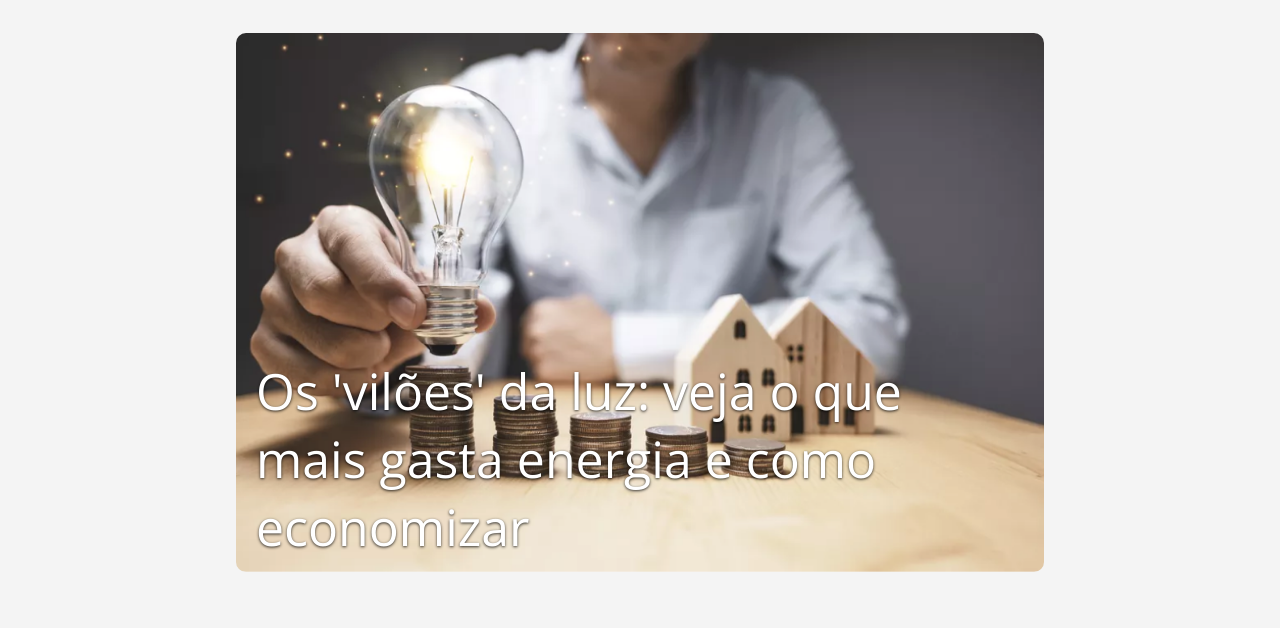
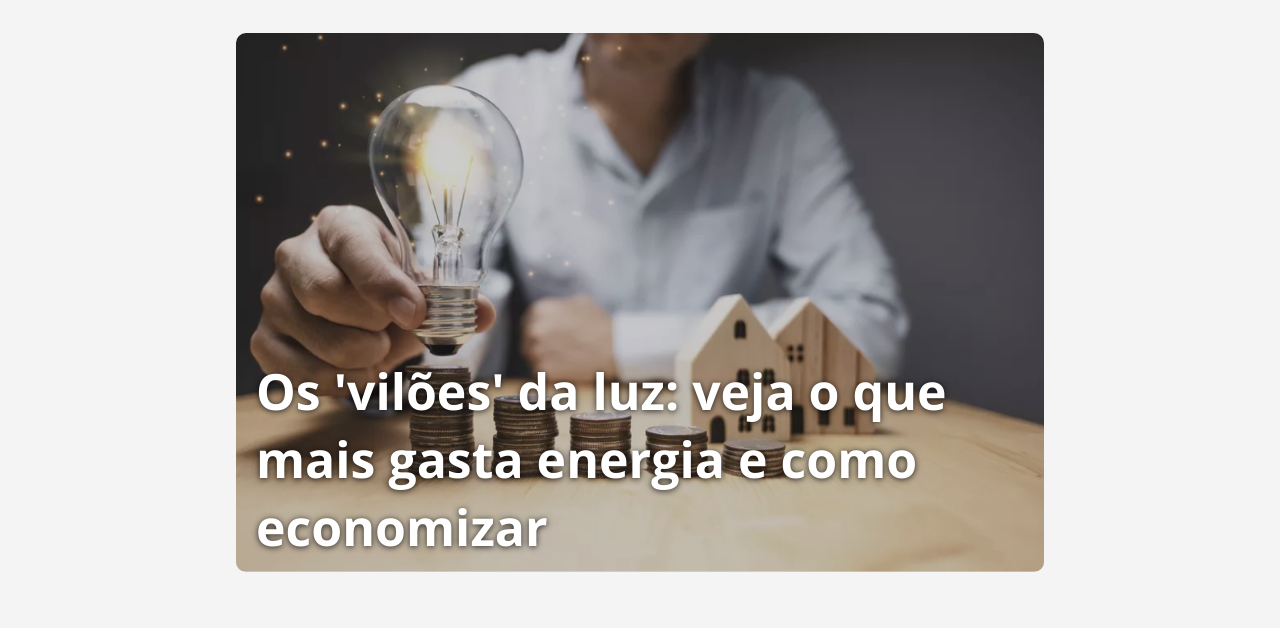
Before and after one commit to 0XxMxX0/pagina_de_conteudo, a plain HTML site: page index.html in a window 1280 px wide. Shown: the part 118-746 px from the top of the page. Drawn offline with nearby package versions, Linux system fonts and the light colour scheme.

Commit message:
Atualização | 2.3.9
Correções de Bugs.

```diff
--- a/styleIndex.css
+++ b/styleIndex.css
@@ -107,6 +107,7 @@ header {
 }
 #content-important img{
     overflow: hidden;
+    filter: brightness(80%);
     border-radius: 10px;
 }
 #content-description{
@@ -117,8 +118,9 @@ header {
     transform: translate(0px, -80px);
 }
 #content-description a {
-    text-shadow: 0 1px 3px rgb(0 0 0 / 80%);
+    text-shadow: 0 1px 6px rgb(0 0 0 / 80%);
     font-size: 50px;
+    font-weight: bold;
 }
 #content{
     bottom: 160px;
```
